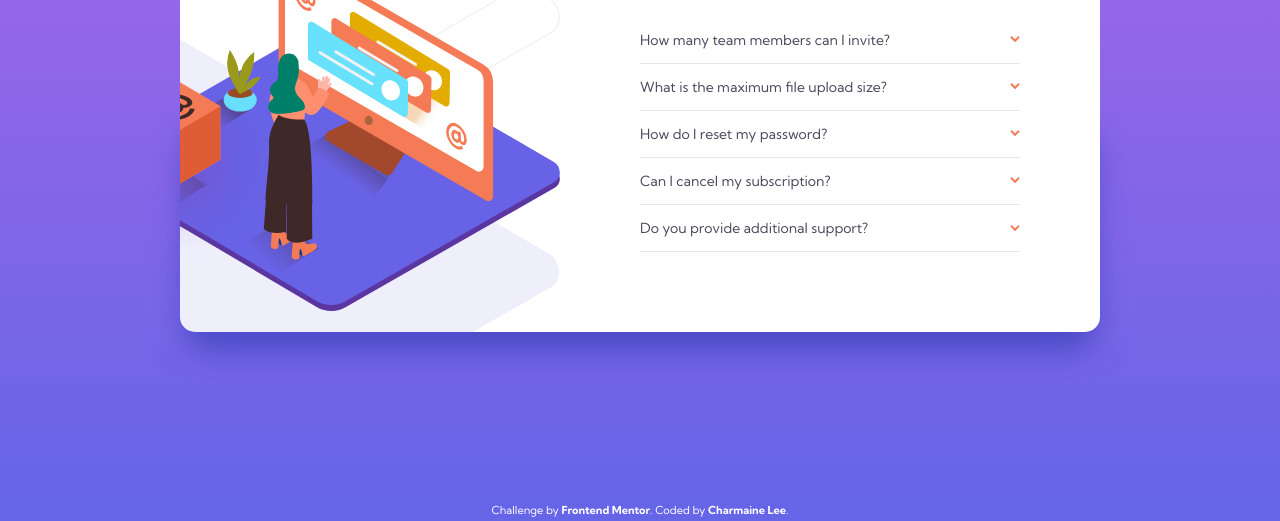
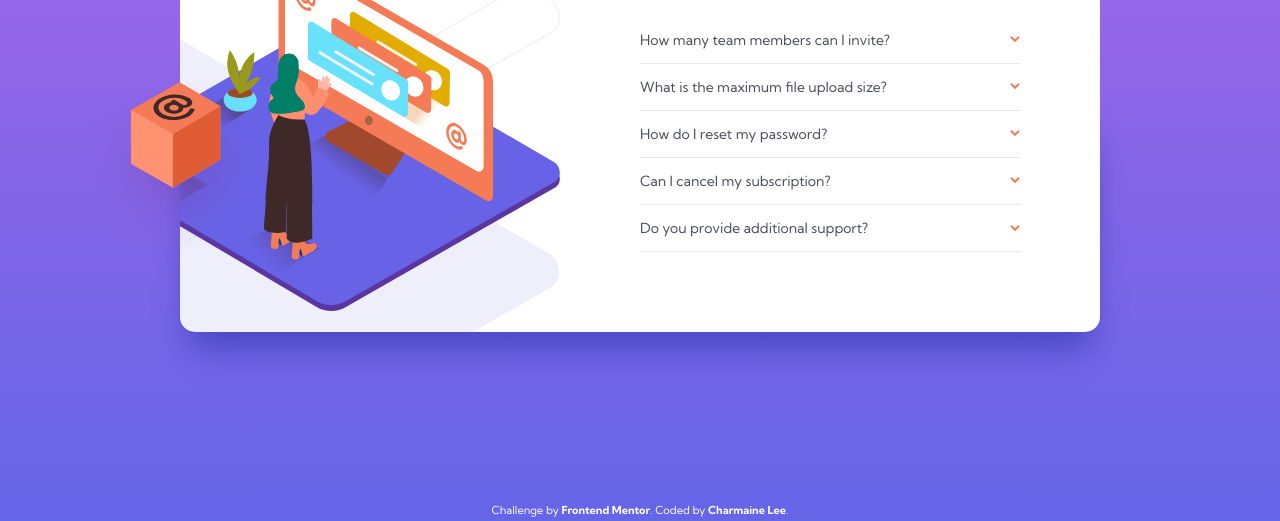
Before and after one commit to fayax555/faq-accordion-card-1, a plain HTML site: page index.html in a window 1280 px wide. Shown: the part 279-800 px from the top of the page. Drawn offline with Linux system fonts and the light colour scheme.

Commit message:
prevent box getting hidden by 'overflow: hidden'

```diff
--- a/css/style.css
+++ b/css/style.css
@@ -26,7 +26,7 @@ html {
 }
 
 body {
-  font-family: "Kumbh Sans", Arial, Helvetica, sans-serif;
+  font-family: 'Kumbh Sans', Arial, Helvetica, sans-serif;
   font-size: var(--fs-400);
   min-height: 100vh;
   background: linear-gradient(
@@ -69,7 +69,7 @@ p {
 }
 
 .card::after {
-  content: "";
+  content: '';
   height: 50%;
   background-color: pink;
   z-index: -1;
@@ -171,7 +171,12 @@ p {
 }
 
 @media screen and (min-width: 900px) {
+  .container {
+    margin: auto;
+  }
+
   .card {
+    width: 100%;
     margin: 0 auto;
     max-width: 920px;
     padding: 0;
@@ -218,8 +223,9 @@ p {
   }
 
   .img-box--desktop {
-    top: 17rem;
-    left: -10rem;
+    position: absolute;
+    transform: translate(-100px, 170px);
+    z-index: 1;
   }
 
   .img-actual--mobile,
--- a/index.html
+++ b/index.html
@@ -22,6 +22,12 @@
     <title>Frontend Mentor | FAQ Accordion Card</title>
   </head>
   <body>
+    <div class="container">
+      <img
+        class="img-box--desktop"
+        src="images/illustration-box-desktop.svg"
+        alt=""
+      />
       <div class="card">
         <div class="card__images stacked">
           <img
@@ -42,11 +48,6 @@
           <img
             class="img-actual--desktop"
             src="images/illustration-woman-online-desktop.svg"
-          alt=""
-        />
-        <img
-          class="img-box--desktop"
-          src="images/illustration-box-desktop.svg"
             alt=""
           />
         </div>
@@ -175,6 +176,7 @@
           </div>
         </section>
       </div>
+    </div>
     <div class="attribution">
       Challenge by
       <a href="https://www.frontendmentor.io?ref=challenge" target="_blank"
```
Lines whose indentation alone changed are shown as unchanged.
